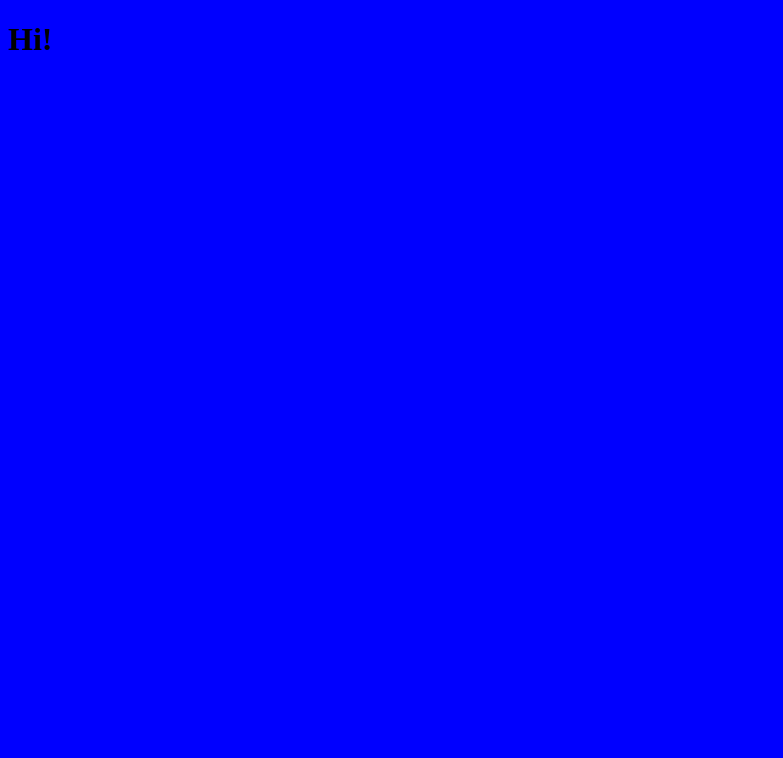
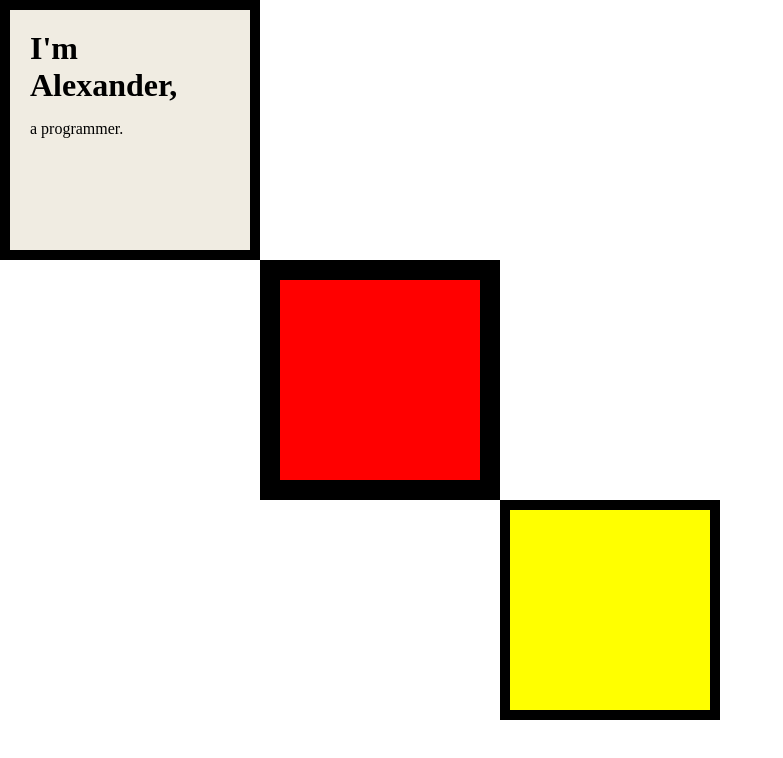
Before and after one commit to alexgont1/WebProjects, a plain HTML site: page CSS-MySite/index.html in a window 1280 px wide. Shown: the whole page, without its empty margins (0-783 px from the left). Drawn offline with Linux system fonts and the light colour scheme.

Commit message:
Add styles for squares for web page

```diff
--- a/CSS-MySite/css/styles.css
+++ b/CSS-MySite/css/styles.css
@@ -1,3 +1,36 @@
 body {
-  background-color: blue;
+  margin: 0;
 }
+
+h1 {
+  margin: 0;
+}
+
+div {
+  border-style: solid;
+  border-color: black;
+}
+
+.top-container {
+  background-color: #f0ece2;
+  padding: 20px;
+  width: 200px;
+  height: 200px;
+  border-width: 10px;
+}
+
+.middle-container {
+  margin-left: 260px;
+  width: 200px;
+  height: 200px;
+  background-color: red;
+  border-width: 20px;
+}
+
+.bottom-container {
+  margin-left: 500px;
+  border-width: 10px;
+  width: 200px;
+  height: 200px;
+  background-color: yellow;
+}
--- a/CSS-MySite/index.html
+++ b/CSS-MySite/index.html
@@ -1,12 +1,27 @@
 <!DOCTYPE html>
 <html lang="en" dir="ltr">
+
 <head>
   <meta charset="utf-8">
   <title>Alex's CSS website</title>
   <link rel="stylesheet" href="css/styles.css">
   <link rel="icon" href="favicon.ico">
 </head>
+
 <body>
-    <h1>Hi!</h1>
+  <div class="top-container">
+    <h1>I'm Alexander,</h1>
+    <p>a programmer.</p>
+  </div>
+
+  <div class="middle-container">
+
+  </div>
+
+  <div class="bottom-container">
+
+  </div>
+
 </body>
+
 </html>
```
Lines whose indentation alone changed are shown as unchanged.
